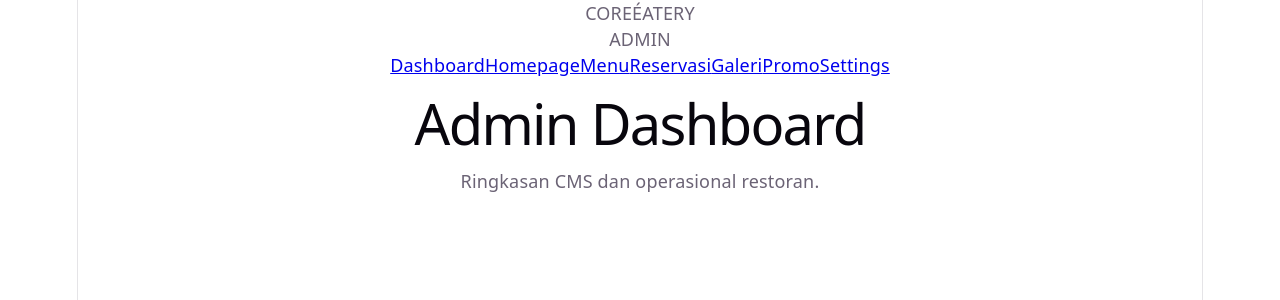
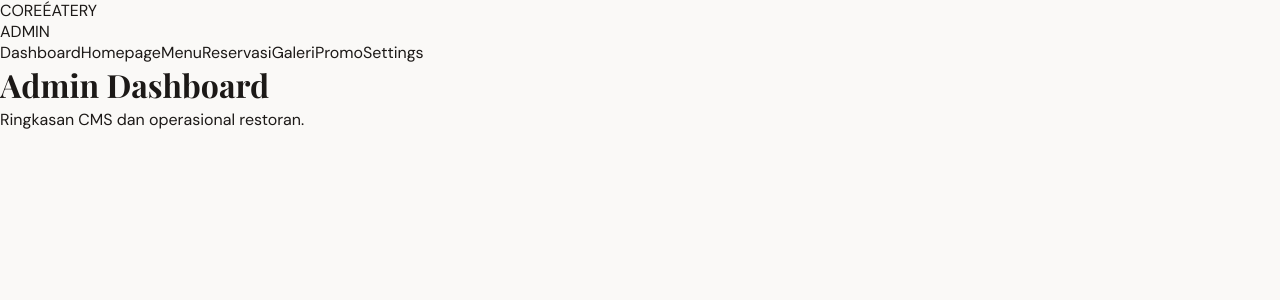
Before and after one commit to coreeatery/coreeatery, a React (Vite) app: page /admin in a window 1280 px wide. Shown: the top 300 px of the page. Built offline with nearby package versions, Linux system fonts and the light colour scheme.

Commit message:
feat: establish core design system

```diff
--- a/src/index.css
+++ b/src/index.css
@@ -1,111 +1,194 @@
+@import url('https://fonts.googleapis.com/css2?family=DM+Sans:wght@400;500;600;700&family=Playfair+Display:wght@500;600;700&display=swap');
+
 :root {
-  --text: #6b6375;
-  --text-h: #08060d;
-  --bg: #fff;
-  --border: #e5e4e7;
-  --code-bg: #f4f3ec;
-  --accent: #aa3bff;
-  --accent-bg: rgba(170, 59, 255, 0.1);
-  --accent-border: rgba(170, 59, 255, 0.5);
-  --social-bg: rgba(244, 243, 236, 0.5);
-  --shadow:
-    rgba(0, 0, 0, 0.1) 0 10px 15px -3px, rgba(0, 0, 0, 0.05) 0 4px 6px -2px;
-
-  --sans: system-ui, 'Segoe UI', Roboto, sans-serif;
-  --heading: system-ui, 'Segoe UI', Roboto, sans-serif;
-  --mono: ui-monospace, Consolas, monospace;
-
-  font: 18px/145% var(--sans);
-  letter-spacing: 0.18px;
-  color-scheme: light dark;
-  color: var(--text);
-  background: var(--bg);
+  font-family: 'DM Sans', system-ui, sans-serif;
+  color: #1c1917;
+  background: #faf9f7;
   font-synthesis: none;
   text-rendering: optimizeLegibility;
-  -webkit-font-smoothing: antialiased;
-  -moz-osx-font-smoothing: grayscale;
 
-  @media (max-width: 1024px) {
-    font-size: 16px;
-  }
+  --color-primary: #8b4513;
+  --color-primary-dark: #6f350e;
+  --color-primary-light: #f3e8df;
+
+  --color-accent: #c59b5f;
+
+  --color-bg: #faf9f7;
+  --color-surface: #ffffff;
+  --color-surface-muted: #f5f3f0;
+
+  --color-text: #1c1917;
+  --color-text-muted: #78716c;
+
+  --color-border: #e7e5e4;
+
+  --radius-sm: 8px;
+  --radius-md: 12px;
+  --radius-lg: 18px;
+  --radius-xl: 24px;
+
+  --shadow-sm: 0 1px 3px rgb(0 0 0 / 0.06);
+  --shadow-md: 0 8px 24px rgb(0 0 0 / 0.08);
+  --shadow-lg: 0 20px 50px rgb(0 0 0 / 0.12);
 }
 
-@media (prefers-color-scheme: dark) {
-  :root {
-    --text: #9ca3af;
-    --text-h: #f3f4f6;
-    --bg: #16171d;
-    --border: #2e303a;
-    --code-bg: #1f2028;
-    --accent: #c084fc;
-    --accent-bg: rgba(192, 132, 252, 0.15);
-    --accent-border: rgba(192, 132, 252, 0.5);
-    --social-bg: rgba(47, 48, 58, 0.5);
-    --shadow:
-      rgba(0, 0, 0, 0.4) 0 10px 15px -3px, rgba(0, 0, 0, 0.25) 0 4px 6px -2px;
-  }
+* {
+  box-sizing: border-box;
+}
 
-  #social .button-icon {
-    filter: invert(1) brightness(2);
-  }
+html {
+  scroll-behavior: smooth;
 }
 
 body {
   margin: 0;
+  min-width: 320px;
+  min-height: 100vh;
+  background: var(--color-bg);
+  color: var(--color-text);
+}
+
+button,
+input,
+textarea,
+select {
+  font: inherit;
+}
+
+button {
+  cursor: pointer;
+}
+
+a {
+  color: inherit;
+  text-decoration: none;
+}
+
+img {
+  display: block;
+  max-width: 100%;
+}
+
+h1,
+h2,
+h3,
+h4 {
+  margin: 0;
+  font-family: 'Playfair Display', Georgia, serif;
+}
+
+p {
+  margin: 0;
+  line-height: 1.7;
 }
 
 #root {
-  width: 1126px;
-  max-width: 100%;
-  margin: 0 auto;
-  text-align: center;
-  border-inline: 1px solid var(--border);
-  min-height: 100svh;
-  display: flex;
-  flex-direction: column;
-  box-sizing: border-box;
+  min-height: 100vh;
 }
 
-h1,
-h2 {
-  font-family: var(--heading);
-  font-weight: 500;
-  color: var(--text-h);
+.container {
+  width: min(1200px, calc(100% - 32px));
+  margin-inline: auto;
 }
 
-h1 {
-  font-size: 56px;
-  letter-spacing: -1.68px;
-  margin: 32px 0;
-  @media (max-width: 1024px) {
-    font-size: 36px;
-    margin: 20px 0;
+.page-section {
+  padding-block: 72px;
+}
+
+.card {
+  border: 1px solid var(--color-border);
+  border-radius: var(--radius-lg);
+  background: var(--color-surface);
+  box-shadow: var(--shadow-sm);
+}
+
+.btn {
+  display: inline-flex;
+  align-items: center;
+  justify-content: center;
+  gap: 8px;
+  min-height: 42px;
+  padding: 0 18px;
+  border: 1px solid transparent;
+  border-radius: var(--radius-md);
+  font-weight: 600;
+  transition:
+    transform 160ms ease,
+    background 160ms ease,
+    border-color 160ms ease,
+    box-shadow 160ms ease;
+}
+
+.btn:hover {
+  transform: translateY(-1px);
+}
+
+.btn:active {
+  transform: translateY(0);
+}
+
+.btn-primary {
+  color: #fff;
+  background: var(--color-primary);
+}
+
+.btn-primary:hover {
+  background: var(--color-primary-dark);
+  box-shadow: var(--shadow-md);
+}
+
+.btn-secondary {
+  color: var(--color-text);
+  background: var(--color-surface);
+  border-color: var(--color-border);
+}
+
+.btn-secondary:hover {
+  background: var(--color-surface-muted);
+}
+
+.input {
+  width: 100%;
+  min-height: 44px;
+  padding: 0 14px;
+  border: 1px solid var(--color-border);
+  border-radius: var(--radius-md);
+  outline: none;
+  background: var(--color-surface);
+  color: var(--color-text);
+  transition:
+    border-color 160ms ease,
+    box-shadow 160ms ease;
+}
+
+.input:focus {
+  border-color: var(--color-primary);
+  box-shadow: 0 0 0 3px var(--color-primary-light);
+}
+
+textarea.input {
+  min-height: 120px;
+  padding-block: 12px;
+  resize: vertical;
+}
+
+.label {
+  display: block;
+  margin-bottom: 7px;
+  font-size: 14px;
+  font-weight: 600;
+}
+
+.muted {
+  color: var(--color-text-muted);
+}
+
+@media (max-width: 640px) {
+  .container {
+    width: min(100% - 24px, 1200px);
+  }
+
+  .page-section {
+    padding-block: 48px;
   }
 }
-h2 {
-  font-size: 24px;
-  line-height: 118%;
-  letter-spacing: -0.24px;
-  margin: 0 0 8px;
-  @media (max-width: 1024px) {
-    font-size: 20px;
-  }
-}
-p {
-  margin: 0;
-}
-
-code,
-.counter {
-  font-family: var(--mono);
-  display: inline-flex;
-  border-radius: 4px;
-  color: var(--text-h);
-}
-
-code {
-  font-size: 15px;
-  line-height: 135%;
-  padding: 4px 8px;
-  background: var(--code-bg);
-}
```
Also changed, not shown: src/components/shared/Badge.jsx (added, +46 -0 lines), src/components/shared/Button.jsx (added, +17 -0 lines), src/components/shared/Card.jsx (added, +10 -0 lines), src/components/shared/Input.jsx (added, +29 -0 lines), src/components/shared/PageHeader.jsx (added, +35 -0 lines).
